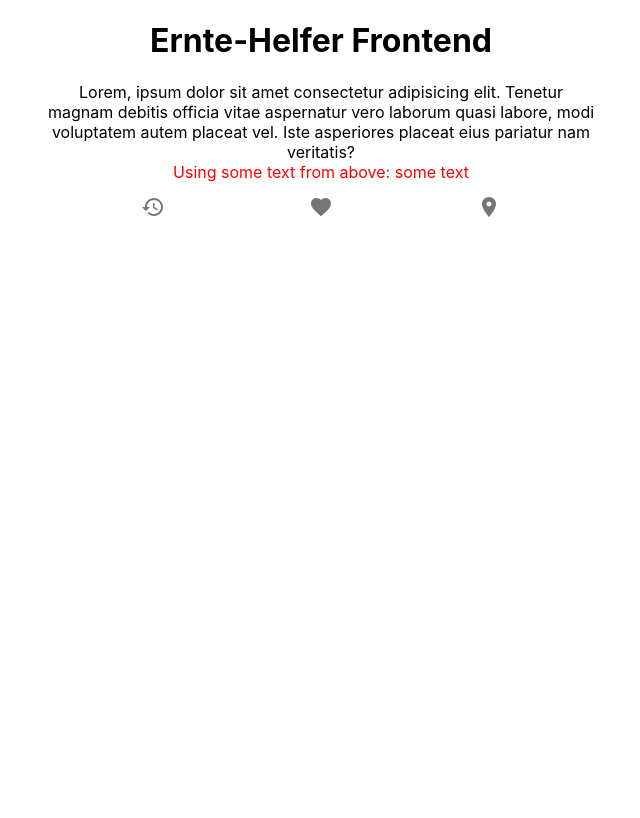
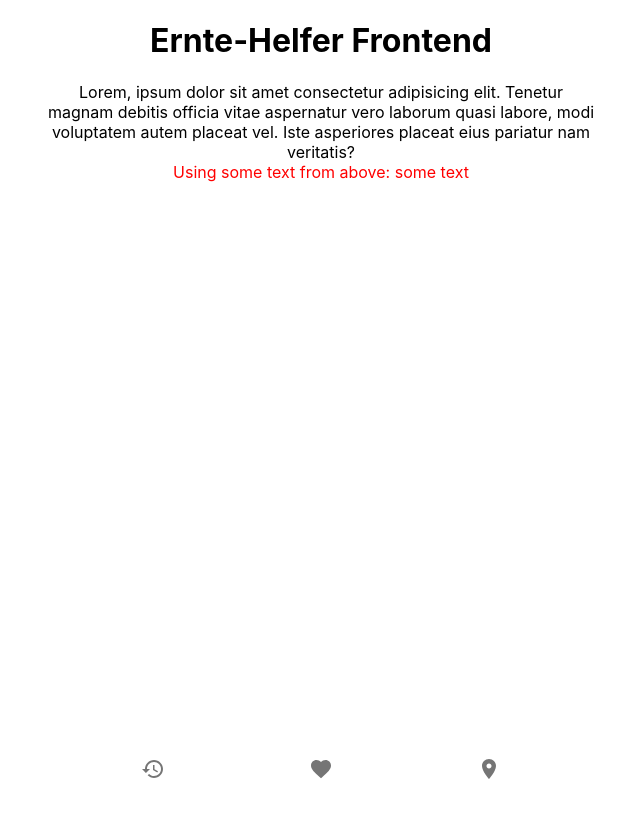
Before and after one commit to ernte-challenge/frontend, a React (Create React App) app: page / in a window 1280 px wide. Shown: the top 818 px of the page, without its empty margins (319-959 px from the left). Built offline with nearby package versions, Linux system fonts and the light colour scheme.

Commit message:
stick navigation bar to bottom

```diff
--- a/src/components/NavigationBar/BottomNavigation.css
+++ /dev/null
@@ -1,3 +0,0 @@
-.BottomNavigation {
-    width: 100%;
-}
--- a/src/components/NavigationBar/NavigationBar.tsx
+++ b/src/components/NavigationBar/NavigationBar.tsx
@@ -4,6 +4,15 @@ import RestoreIcon from "@material-ui/icons/Restore";
 import FavoriteIcon from "@material-ui/icons/Favorite";
 import LocationOnIcon from "@material-ui/icons/LocationOn";
 import React from "react";
+import {makeStyles} from "@material-ui/core/styles";
+
+const useStyles = makeStyles({
+  stickToBottom: {
+    width: '100%',
+    position: 'fixed',
+    bottom: 0,
+  },
+});
 
 const NavigationBar = () => {
   const [value, setValue] = React.useState('recents');
@@ -12,10 +21,10 @@ const NavigationBar = () => {
     setValue(newValue);
   };
 
-  console.log(value);
+  const classes = useStyles();
 
   return (
-    <BottomNavigation value={value} onChange={handleChange} className="BottomNavigation">
+    <BottomNavigation value={value} onChange={handleChange} className={classes.stickToBottom}>
       <BottomNavigationAction label="Recents" icon={<RestoreIcon/>}/>
       <BottomNavigationAction label="Favorites" icon={<FavoriteIcon/>}/>
       <BottomNavigationAction label="Nearby" icon={<LocationOnIcon/>}/>
```
